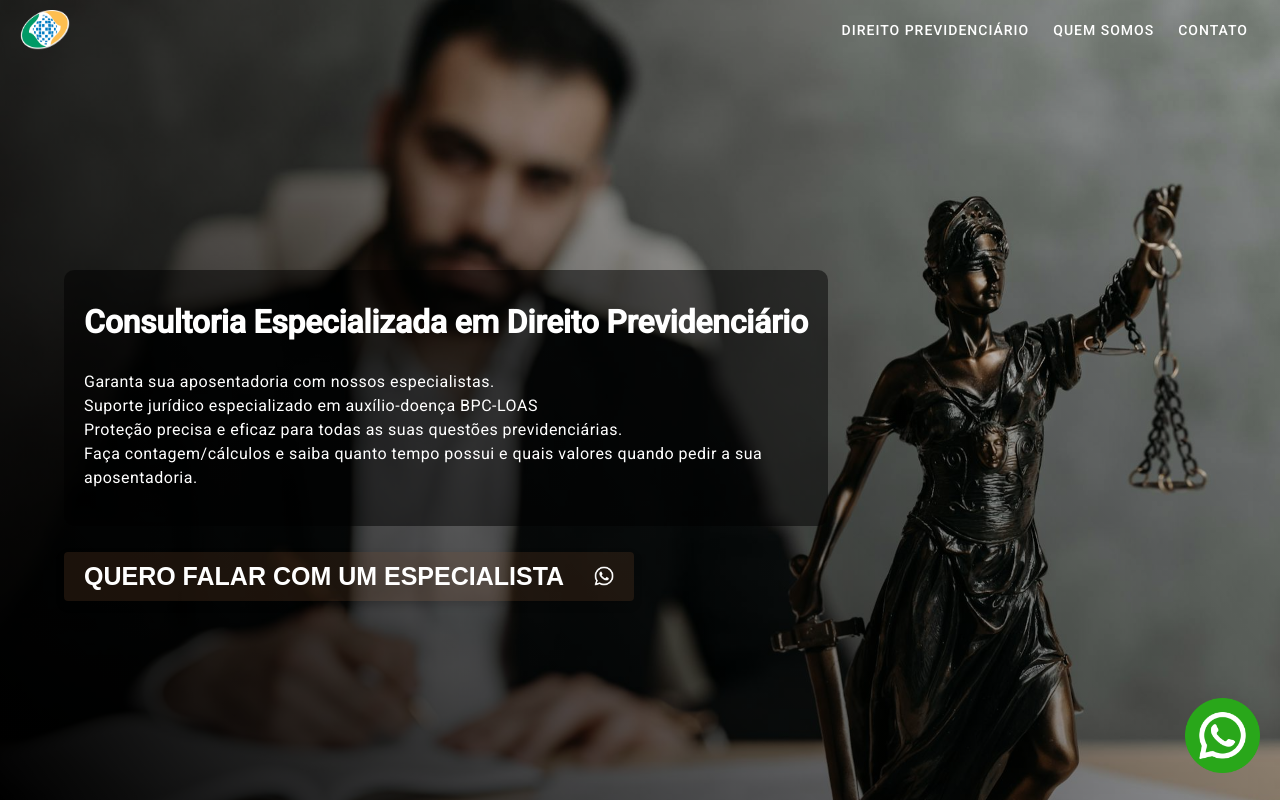
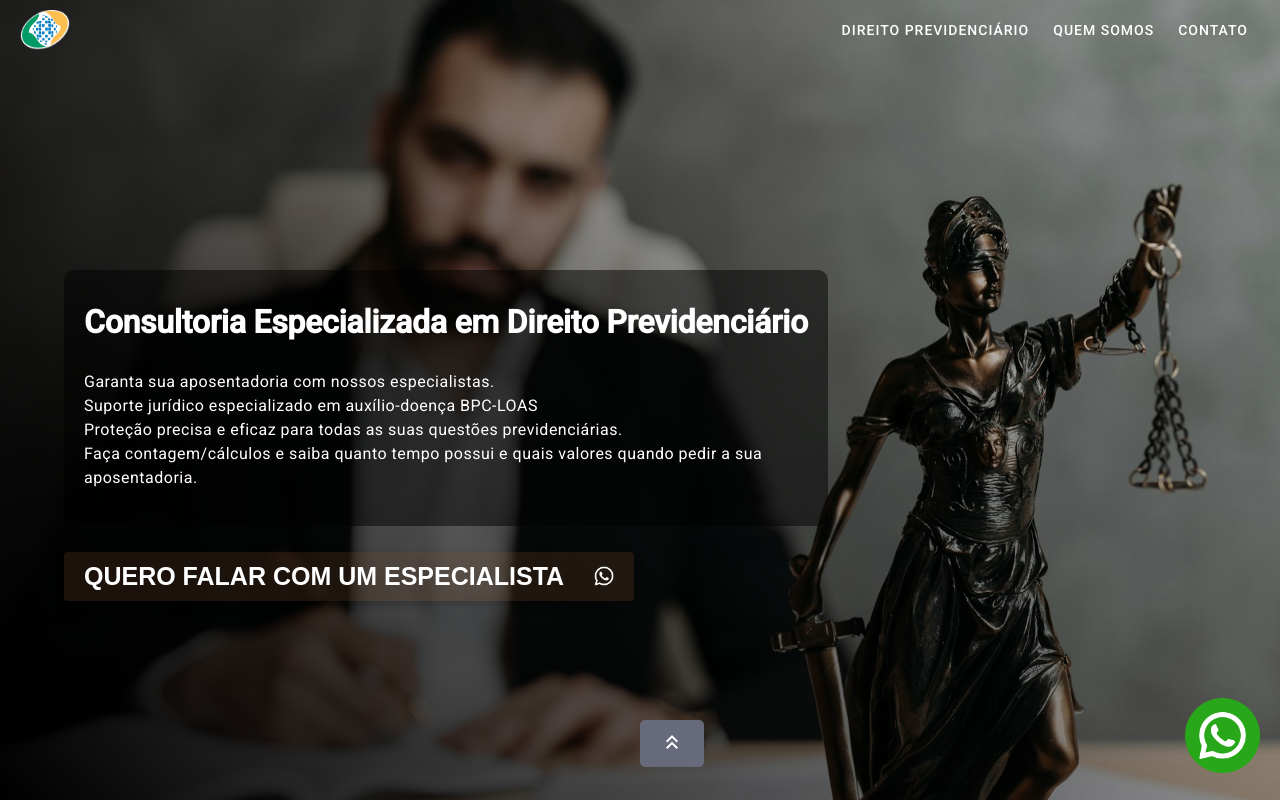
Before and after one commit to ramontrndd/tucujuprevi, an Angular app: page / in a window 1280 px wide. Shown: the top 802 px of the page. Built offline with nearby package versions, Linux system fonts and the light colour scheme.

Commit message:
feat: add button scroll to top

```diff
--- a/src/app/app.component.html
+++ b/src/app/app.component.html
@@ -126,4 +126,10 @@
   [image]="'contate-nos.png'"
 ></app-card-icons>
 <app-contact></app-contact>
+
+@if (isVisible) {
+  <button class="back-to-top" (click)="scrollToTop()">
+    <mat-icon>keyboard_double_arrow_up</mat-icon>
+  </button>
+}
 <router-outlet />
--- a/src/app/app.component.scss
+++ b/src/app/app.component.scss
@@ -31,3 +31,16 @@
   gap: 20px;
   flex-wrap: wrap;
 }
+.back-to-top {
+  position: fixed;
+  top: 90%;
+  left: 50%;
+  display: inline-block;
+  padding: 10px 20px;
+  font-size: 14px;
+  background-color: $color-button-primary-text;
+  color: white;
+  border: none;
+  border-radius: 5px;
+  cursor: pointer;
+}
--- a/src/app/app.component.ts
+++ b/src/app/app.component.ts
@@ -1,4 +1,4 @@
-import { Component } from '@angular/core';
+import { Component, HostListener } from '@angular/core';
 import { RouterOutlet } from '@angular/router';
 import { CardExplainComponent } from 'src/shared/card-explain/card-explain.component';
 import { CardIconsComponent } from 'src/shared/card-icons/card-icons.component';
@@ -8,6 +8,7 @@ import { CarrouselComponent } from 'src/shared/carrousel/carrousel.component';
 import { AboutComponent } from './components/about/about.component';
 import { ContactComponent } from './components/contact/contact.component';
 import { HeaderComponent } from './components/header/header.component';
+import { MatIconModule } from '@angular/material/icon';
 
 @Component({
   selector: 'app-root',
@@ -21,10 +22,34 @@ import { HeaderComponent } from './components/header/header.component';
     CardIconsComponent,
     CardExplainComponent,
     ContactComponent,
+    MatIconModule,
   ],
   templateUrl: './app.component.html',
-  styleUrl: './app.component.scss',
+  styleUrls: ['./app.component.scss'],
 })
 export class AppComponent {
   title = 'tucujuprevi';
+  isVisible = false;
+
+  @HostListener('window:scroll', [])
+  onWindowScroll() {
+    const scrollTop =
+      window.scrollY ||
+      document.documentElement.scrollTop ||
+      document.body.scrollTop ||
+      0;
+    const windowHeight =
+      window.innerHeight ||
+      document.documentElement.clientHeight ||
+      document.body.clientHeight ||
+      0;
+    const documentHeight =
+      document.documentElement.scrollHeight || document.body.scrollHeight || 0;
+
+    this.isVisible = scrollTop + windowHeight >= documentHeight;
+  }
+
+  scrollToTop() {
+    window.scrollTo({ top: 0, behavior: 'smooth' });
+  }
 }
```
